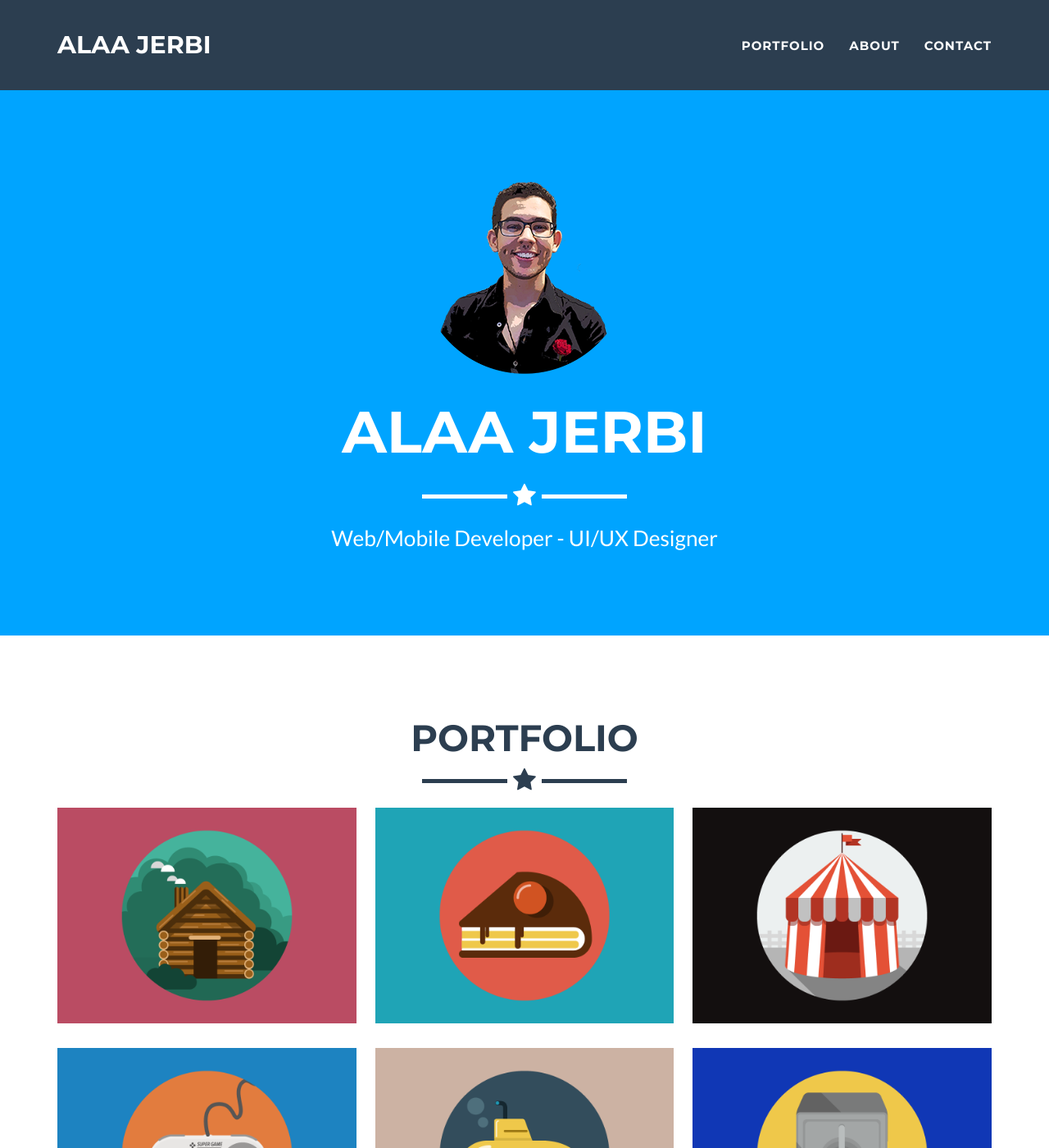
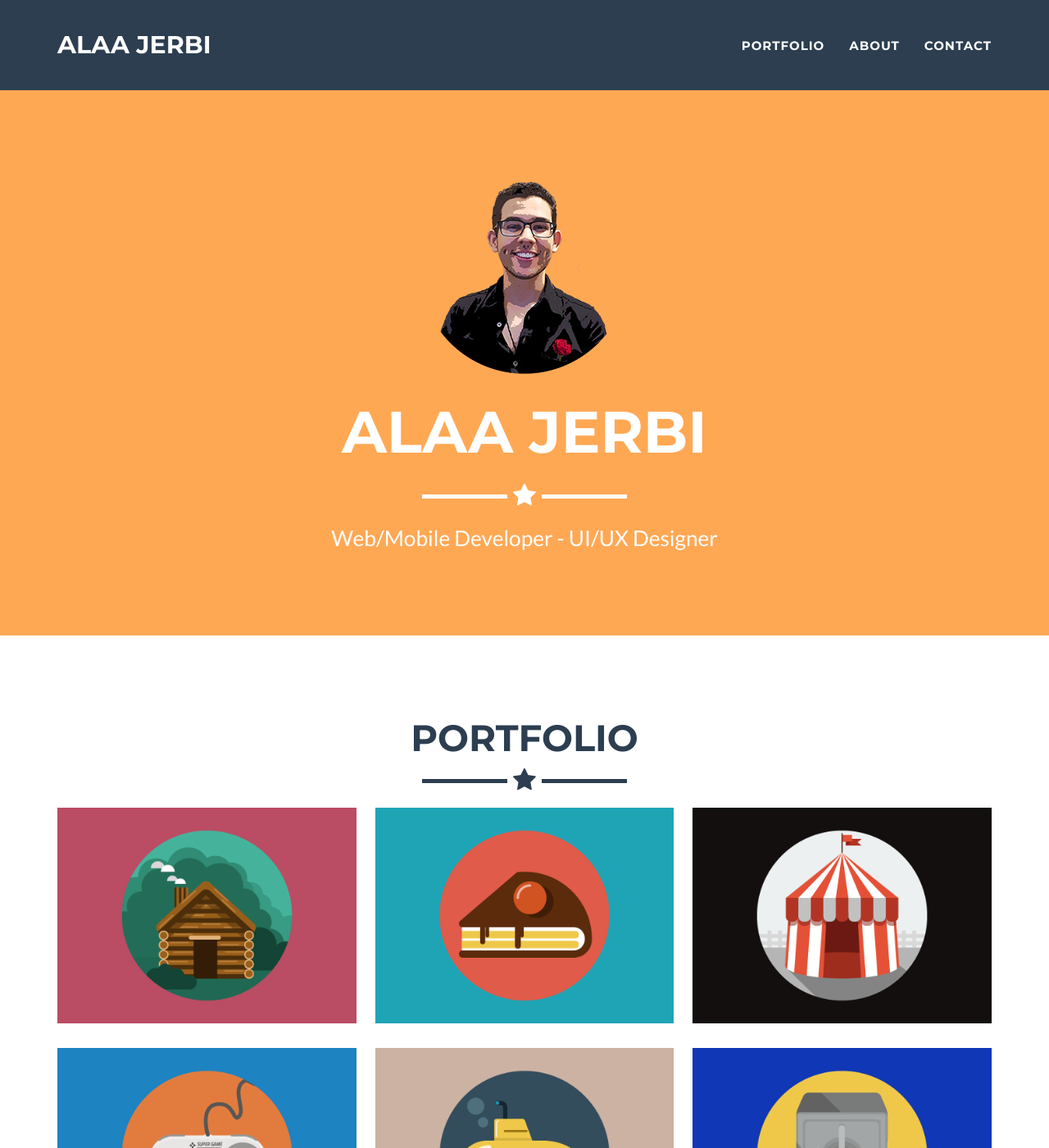
Before and after one commit to alaajerbi/alaajerbi.github.io, a Jekyll site: the page built from _posts/2014-07-18-project-1.markdown, in a window 1280 px wide and 1400 px high. Shown: the whole window at 82% size. Built offline with Jekyll 4.4.1, drawn with Linux system fonts in a browser that asks for light colours.

Commit message:
Update _config.yml

```diff
--- a/_config.yml
+++ b/_config.yml
@@ -25,8 +25,8 @@ disqus_shortname: myshortname
 
 # Color settings (hex-codes without the leading hash-tag)
 color:
-  primary: 00a4ff #80B3FF
-  primary-rgb: "0,164,255" #"128,179,255"
+  primary: ffa854 #80B3FF
+  primary-rgb: "255,168,84" #"128,179,255"
   secondary: 2c3e50 #FD6E8A
   secondary-dark: 233140 #A2122F
 
```
